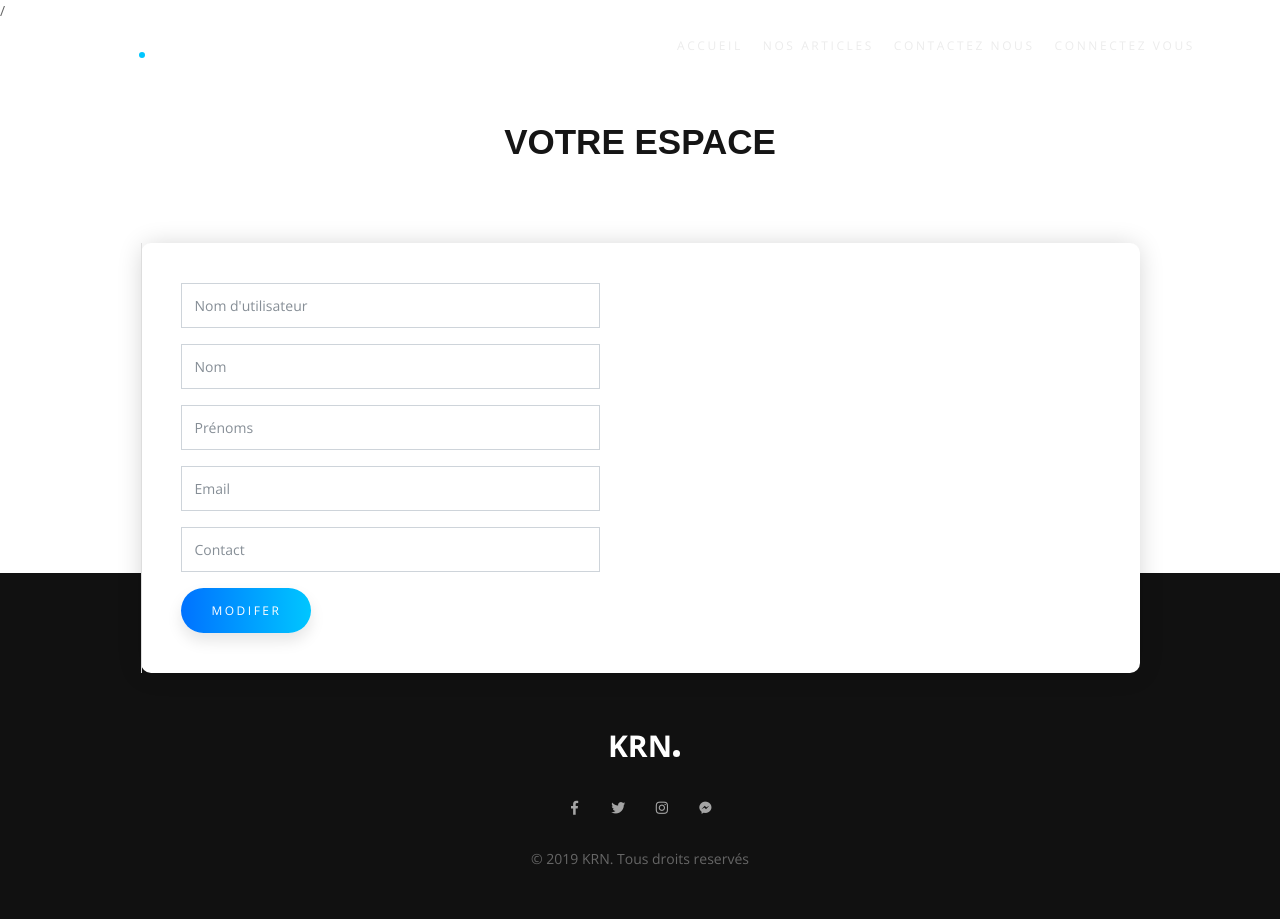
After one commit to drigos1er/OCRBLOG, a PHP site: template src/view/editprofile.html.twig in a window 1280 px wide. The commit adds this page. Run offline with PHP 8.4, Linux system fonts and the light colour scheme; the template is opened without the code that fills it, so the values that code supplies are empty; some libraries are stand-ins or nearby versions; some web fonts are replaced.

Commit message:
EDIT PROFIL PAGE DOWN

```diff
--- a/index.php
+++ b/index.php
@@ -22,6 +22,12 @@ if (isset($_GET['key'])) {
     } elseif ($_GET['key'] == 'blogadmin') {
         $blogadmin= new \Blog\controller\BlogPostController();
         $blogadmin->blogAdmin();
+    } elseif ($_GET['key'] == 'profil') {
+        $iduser = intval($_GET['id']);
+        if ($iduser != 0) {
+            $contact= new \Blog\controller\LoginController();
+            $contact->editprofil($iduser);
+        }
     } elseif ($_GET['key'] == 'detailspost') {
         $idarticle = intval($_GET['id']);
         if ($idarticle != 0) {
--- /dev/null
+++ b/src/view/editprofile.html.twig
@@ -0,0 +1,88 @@
+{% extends "layout.html.twig" %}
+
+
+{% block head %}
+    <title>MON PROFILE</title>{% endblock %}
+
+
+{% block content %}
+    <main>
+
+
+
+
+
+
+
+
+        <!-- Contact Start -->
+        <section id="contact" class="section p-0px-b contact-section">
+            <div class="container">
+                <div class="row justify-content-center m-60px-b md-m-40px-b">
+                    <div class="col-12 col-md-10 col-lg-7">
+                        <div class="section-title text-center">
+                            <h2 class="font-alt">VOTRE ESPACE
+                                </h2>
+
+                            <p> {% if session.flash %}
+                            <div class="alert-danger"> {{ session.flash }}</div>
+
+                            {% endif %}</p>
+
+                        </div>
+                    </div>
+                </div>
+
+                <div class="contact-us-box">
+                     <div class="row no-gutters">
+
+                     <div class="col-md-6 ">
+
+
+
+                            <!-- Contact Form-->
+                            <div class="contact-form">
+
+
+
+                                <form method="post" action="">
+
+                                    <div class="form-group">
+                                        <input name="username" placeholder="Nom d'utilisateur" class="form-control" type="text" required value="{{ userprofil.username }}">
+                                    </div>
+
+                                    <div class="form-group">
+                                        <input name="firstname" placeholder="Nom" class="form-control" type="text" required value="{{ userprofil.firstname }}">
+                                    </div>
+
+
+                                    <div class="form-group">
+                                        <input name="lastname" placeholder="Prénoms" class="form-control" type="text" required value="{{ userprofil.lastname }}">
+                                    </div>
+
+                                    <div class="form-group">
+                                        <input name="email" placeholder="Email" class="form-control" type="text" required value="{{ userprofil.email}}">
+                                    </div>
+                                    <div class="form-group">
+                                        <input name="contact" placeholder="Contact" class="form-control" type="text" required value="{{ userprofil.contact }}">
+                                    </div>
+
+
+                                    <div class="send">
+                                        <button class="m-btn m-btn-theme" type="submit"><i class="fa fa-envelope-o" aria-hidden="true"></i>Modifer</button>
+                                    </div>
+                                </form>
+                            </div>
+                            <!-- / -->
+                        </div>
+
+                    </div>
+                </div>
+            </div> <!-- Container -->
+        </section>
+        <!-- Contact End -->
+
+
+    </main>
+    <!-- Main End -->
+{% endblock content %}
--- a/src/view/layout.html.twig
+++ b/src/view/layout.html.twig
@@ -71,7 +71,7 @@
                     <li><a class="nav-link" href="index.php?key=formcontact">CONTACTEZ NOUS </a></li>
                     {% if session.username==null %}<li><a class="nav-link" href="index.php?key=register">CONNECTEZ VOUS</a></li>{% endif %}
 
-                    {% if session.username %} <li><a class="nav-link" href="index.php?key=profil">MON PROFIL(<span style="color: #00c6ff; font-weight: bold" >{{ session.username }}</span>)</a></li>{% endif %}
+                    {% if session.username %} <li><a class="nav-link" href="index.php?key=profil&&id={{ session.userlog }} ">MON PROFIL(<span style="color: #00c6ff; font-weight: bold" >{{ session.username }}</span>)</a></li>{% endif %}
 
                     {% if session.username %} <li><a class="nav-link" href="index.php?key=logout">DECONNEXION</a></li>{% endif %}
 
```
Also changed, not shown: src/controller/LoginController.php (+73 -0 lines), src/repositories/UsersRepository.php (+13 -0 lines).
